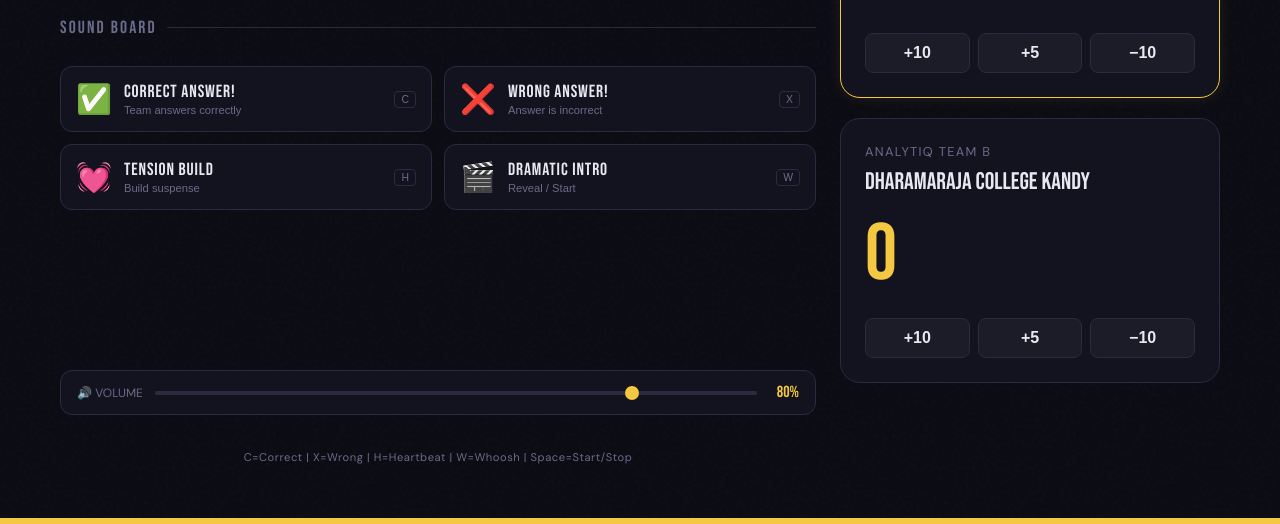
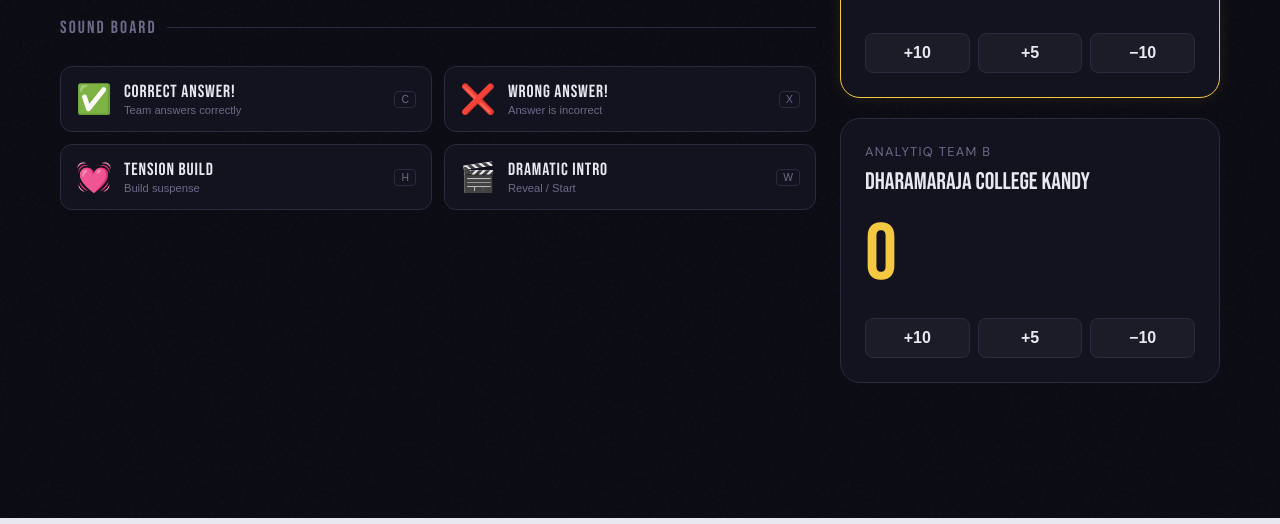
Before and after one commit to DeerMoon-dev/Quiz-Sound-board-and-Scoring-system, a plain HTML site: page index.html in a window 1280 px wide. Shown: the part 276-800 px from the top of the page. Drawn offline with Linux system fonts and the light colour scheme; no server answers.

Commit message:
Update index.html to remove volume and hotkey elements
Removed volume control and hotkey hint from the interface.

```diff
--- a/index.html
+++ b/index.html
@@ -397,7 +397,7 @@
             .bottom-timer-bar {
                 height: 100%;
                 width: 100%;
-                background: var(--accent-gold);
+                background: var(--text);
                 transition:
                     width 1s linear,
                     background 0.3s;
@@ -546,24 +546,9 @@
                     </button>
                 </div>
 
-                <!-- Volume -->
-                <div class="volume-bar">
-                    <label>🔊 Volume</label>
-                    <input
-                        type="range"
-                        id="volumeSlider"
-                        min="0"
-                        max="100"
-                        value="80"
-                        oninput="updateVolume(this.value)"
-                    />
-                    <span class="volume-value" id="volDisplay">80%</span>
-                </div>
 
-                <p class="hotkey-hint">
-                    C=Correct | X=Wrong | H=Heartbeat | W=Whoosh |
-                    Space=Start/Stop
-                </p>
+
+
             </div>
 
             <div class="right-col">
```
